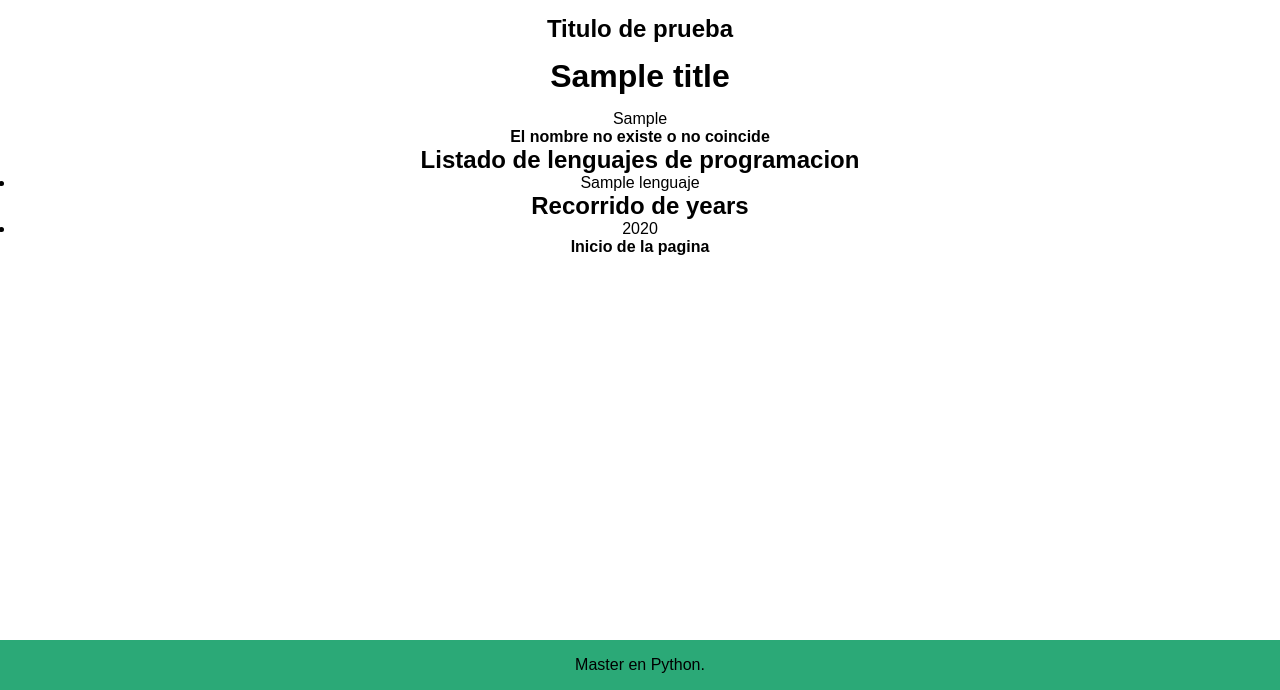
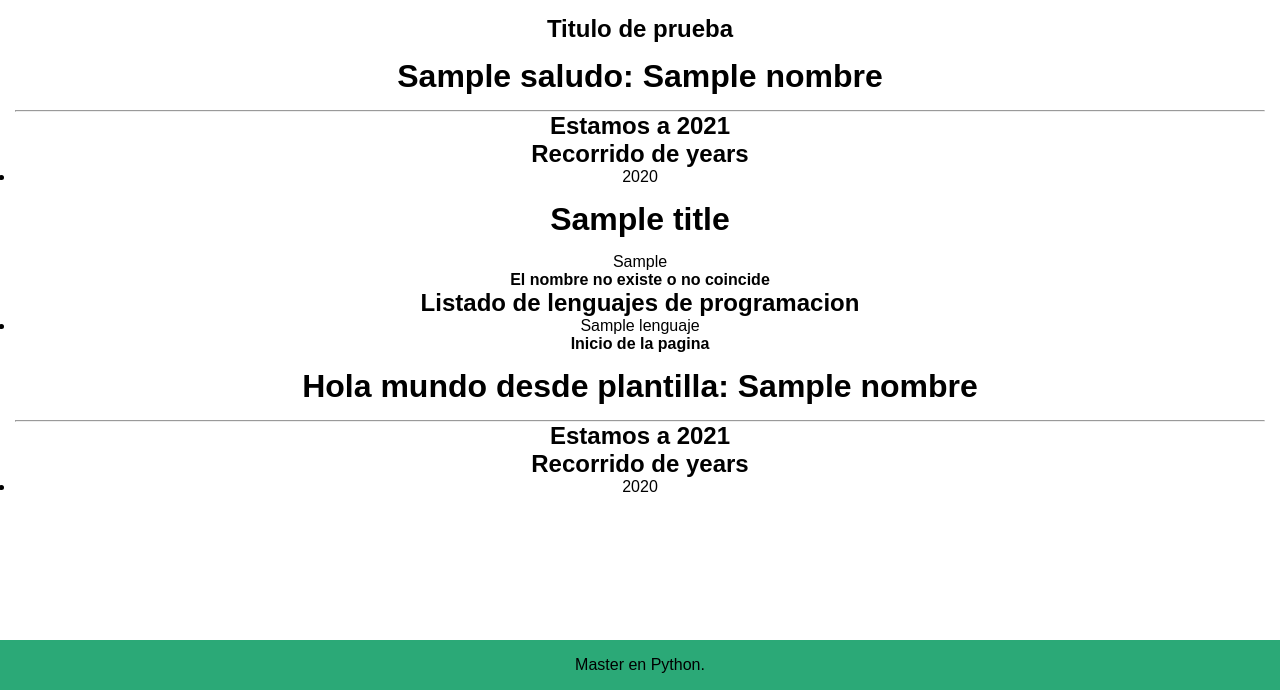
Before and after one commit to axxving/app-web-django01-axxving, a Django app: template aprendiendoDjango/miapp/templates/components/index.html in a window 1280 px wide. Shown: the part 222-912 px from the top of the page. Run offline with Django 5.2, Linux system fonts and the light colour scheme; the template is opened without the code that fills it: most values are stand-ins (such as "Sample title", 1, 10 or a date in 2020).

Commit message:
feat(): includes templates

```diff
--- /dev/null
+++ b/aprendiendoDjango/miapp/templates/components/fecha-actual.html
@@ -0,0 +1,11 @@
+<h1>{{saludo}}: {{nombre}}</h1>
+<hr />
+<h2>Estamos a 2021</h2>
+<h2>Recorrido de years</h2>
+<ul>
+    {% for year in years %}
+        {% if year|divisibleby:2 %}
+            <li> {{ year }} </li>
+        {% endif %}
+    {% endfor %}
+</ul>
--- a/aprendiendoDjango/miapp/templates/components/index.html
+++ b/aprendiendoDjango/miapp/templates/components/index.html
@@ -4,6 +4,9 @@
 
 {% block content %}
 <!-- Esto es un comentario en HTML-->
+
+{% include 'components/fecha-actual.html' %}
+
 <h1>{{title}}</h1>
 
 {{mi_variable}} <br>
@@ -32,16 +35,8 @@
     {% endfor %}
 </ul>
 
-<h2>Recorrido de years</h2>
-<ul>
-
-    {% for year in years %}
-        {% if year|divisibleby:2 %}
-            <li> {{ year }} </li>
-        {% endif %}
-    {% endfor %}
-</ul>
-
 <strong>Inicio de la pagina</strong>
 
+{% include 'components/fecha-actual.html' with saludo='Hola mundo desde plantilla' %}
+
 {% endblock %}
```
